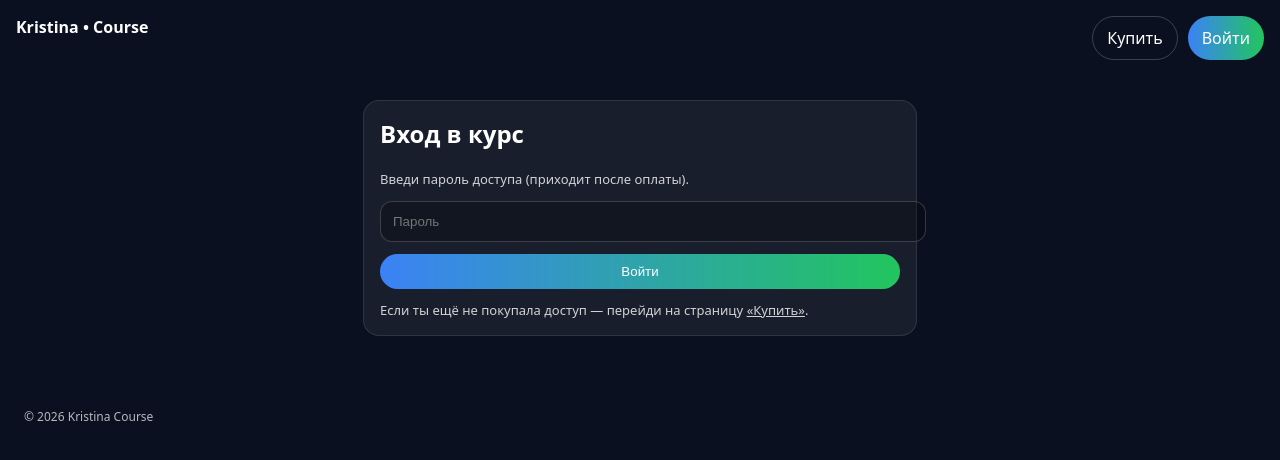
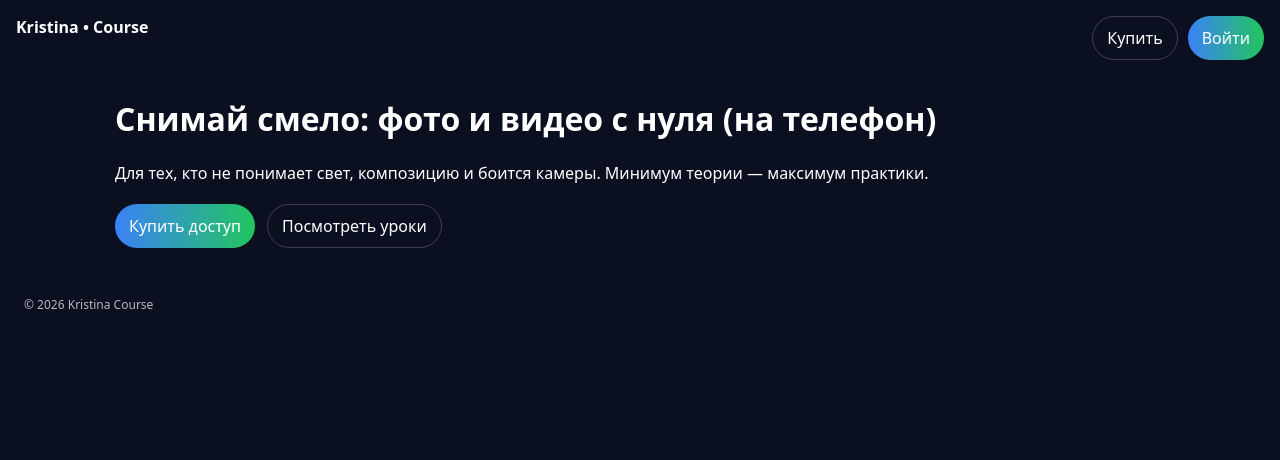
Before and after one commit to kristimslibreht-creator/photo-video-course-v2, a Next.js app: page / in a window 1280 px wide. Shown: the top 460 px of the page. Built offline with nearby package versions, Linux system fonts and the light colour scheme.

Commit message:
Update page.tsx

```diff
--- a/app/page.tsx
+++ b/app/page.tsx
@@ -1,56 +1,29 @@
 import Nav from "@/components/Nav";
 import Footer from "@/components/Footer";
-import { login } from "./actions";
+import Link from "next/link";
 
-export default function LoginPage({
-  searchParams,
-}: {
-  searchParams?: { next?: string; error?: string };
-}) {
-  const next = searchParams?.next || "/course";
-  const error = searchParams?.error;
-
+export default function HomePage() {
   return (
     <>
       <Nav />
 
       <div className="container">
-        <div className="card" style={{ maxWidth: 520, margin: "24px auto" }}>
-          <h2 style={{ marginTop: 0 }}>Вход в курс</h2>
-          <p className="small">
-            Введи пароль доступа (приходит после оплаты).
+        <div className="hero">
+          <h1>Снимай смело: фото и видео с нуля (на телефон)</h1>
+          <p>
+            Для тех, кто не понимает свет, композицию и боится камеры.
+            Минимум теории — максимум практики.
           </p>
 
-          {/* ВАЖНО: action={login} */}
-          <form action={login} style={{ display: "grid", gap: 12 }}>
-            <input type="hidden" name="next" value={next} />
+          <div style={{ display: "flex", gap: 12, marginTop: 20 }}>
+            <Link href="/buy" className="btn btnPrimary">
+              Купить доступ
+            </Link>
 
-            <input
-              className="input"
-              type="password"
-              name="password"
-              placeholder="Пароль"
-              required
-            />
-
-            <button type="submit" className="btn btnPrimary">
-              Войти
-            </button>
-          </form>
-
-          <div className="small" style={{ marginTop: 12 }}>
-            Если ты ещё не покупала доступ — перейди на страницу{" "}
-            <a href="/buy">«Купить»</a>.
+            <Link href="/course" className="btn">
+              Посмотреть уроки
+            </Link>
           </div>
-
-          {error && (
-            <div className="notice" style={{ marginTop: 12 }}>
-              <b>Ошибка:</b>{" "}
-              {error === "wrong"
-                ? "Неверный пароль. Проверь язык и пробелы."
-                : "Введи пароль."}
-            </div>
-          )}
         </div>
       </div>
 
```
